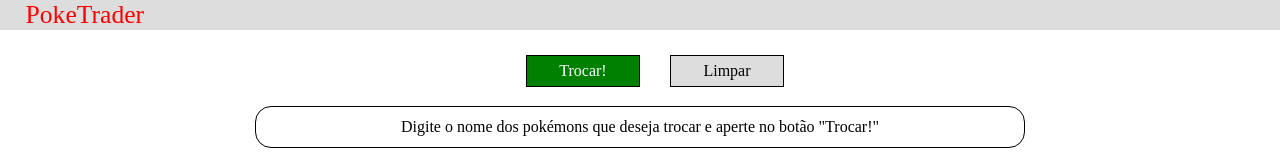
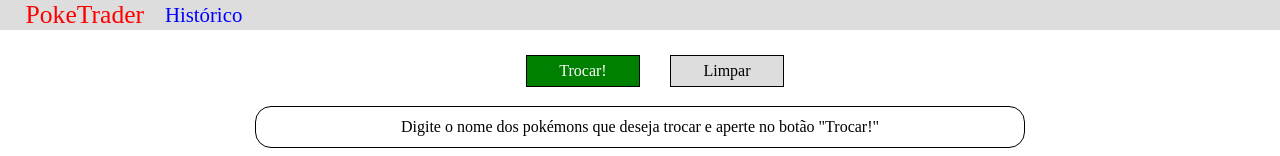
Before and after one commit to tiagorccabral/poketrader-front, a React (Create React App) app: page / in a window 1280 px wide. Shown: the top 156 px of the page. Built offline with nearby package versions, Linux system fonts and the light colour scheme.

Commit message:
:sparkles: feat: initial list of trade history

```diff
--- /dev/null
+++ b/src/components/HistoryBox/index.js
@@ -0,0 +1,51 @@
+import React, { useEffect, useState } from 'react';
+import axios from 'axios';
+
+import {
+  Container, TradeItemListContainer, TradeItemMetadataContainer, TradeItemMetadataText, TradeItemBox
+} from './styles';
+
+function HistoryBox() {
+
+  async function fetchTradeHistory() {
+    try {
+      const data = await axios.get('http://localhost:3000/v1/trade_history')
+      setTrades(data.data)
+    } catch (error) {
+      console.log(error)
+    }
+  }
+
+  useEffect(() => {
+    fetchTradeHistory();
+  }, []);
+
+  const [trades, setTrades] = useState([]);
+
+  const dateFormat = (date) => {
+    date = new Date(date)
+    return date.toDateString()
+  }
+
+  return (
+    <Container>
+      <TradeItemListContainer>
+        {
+          trades.map(trade => {
+            return (
+              <TradeItemBox>
+                <TradeItemMetadataContainer>
+                  <TradeItemMetadataText>Resultado: {trade.result ? 'Troca justa' : 'Troca injusta'}</TradeItemMetadataText>
+                  <TradeItemMetadataText>Dia: {dateFormat(trade.date)}</TradeItemMetadataText>
+                </TradeItemMetadataContainer>
+              </TradeItemBox>
+            )
+          })
+        }
+      </TradeItemListContainer>
+
+    </Container>
+  );
+}
+
+export default HistoryBox;
--- /dev/null
+++ b/src/components/HistoryBox/styles.js
@@ -0,0 +1,39 @@
+import styled from 'styled-components';
+
+export const Container = styled.div`
+  width: 100%;
+  display: flex;
+  justify-content: center;
+  align-items: center;
+`;
+
+export const TradeItemListContainer = styled.div`
+  width: 100%;
+  display: grid;
+  grid-template-columns: 1fr 1fr;
+  grid-row-gap: 20px;
+  align-items: center;
+  justify-content: center;
+`;
+
+export const TradeItemBox = styled.div`
+  width: 100%;
+  display: grid;
+  grid-template-columns: 80%;
+  align-items: center;
+  justify-content: center;
+`;
+
+export const TradeItemMetadataContainer = styled.div`
+  width: 100%;
+  height: 40px;
+  display: grid;
+  grid-template-columns: 1fr 1fr;
+  justify-content: center;
+  align-items: center;
+  border: 1px solid #ddd;
+`;
+
+export const TradeItemMetadataText = styled.span`
+  font-size: 16px;
+`;
--- a/src/components/shared/Navbar/index.js
+++ b/src/components/shared/Navbar/index.js
@@ -1,11 +1,14 @@
 import React from 'react';
 
-import { Container, BrandName } from './styles';
+import { Container, BrandName, ItemsList, Item } from './styles';
 
 function Navbar() {
   return (
     <Container>
       <BrandName to="/">PokeTrader</BrandName>
+      <ItemsList>
+        <Item to="/history">Histórico</Item>
+      </ItemsList>
     </Container>
   );
 }
--- a/src/components/shared/Navbar/styles.js
+++ b/src/components/shared/Navbar/styles.js
@@ -14,3 +14,18 @@ export const BrandName = styled(Link)`
   font-size: 1.6em;
   margin-left: 1em;
 `;
+
+export const ItemsList = styled.ul`
+  margin: 0;
+  padding: 0;
+  list-style-type: none;
+  display: flex;
+  align-items:center;
+`;
+
+export const Item = styled(Link)`
+  text-decoration: none;
+  color: blue;
+  font-size: 1.3em;
+  margin-left: 1em;
+`;
--- /dev/null
+++ b/src/pages/HistoryScreen/index.js
@@ -0,0 +1,15 @@
+import React from 'react';
+
+import HistoryBox from '../../components/HistoryBox'
+
+import { Container } from './styles';
+
+function HistoryScreen() {
+  return (
+    <Container>
+      <HistoryBox />
+    </Container>
+  );
+}
+
+export default HistoryScreen;
--- /dev/null
+++ b/src/pages/HistoryScreen/styles.js
@@ -0,0 +1,10 @@
+import styled from 'styled-components';
+
+export const Container = styled.div`
+  width: 100%;
+  height: 100%;
+  display: flex;
+  margin-top: 1em;
+  justify-content: center;
+  align-items: center;
+`;
--- a/src/routes/index.js
+++ b/src/routes/index.js
@@ -3,6 +3,7 @@ import { Switch } from "react-router-dom";
 import Route from "./Route";
 
 import TradeScreen from "../pages/TradeScreen";
+import HistoryScreen from "../pages/HistoryScreen";
 
 import Navbar from "../components/shared/Navbar";
 
@@ -12,6 +13,7 @@ function Routes() {
       <Navbar />
       <Switch>
         <Route path="/" exact component={TradeScreen} />
+        <Route path="/history" exact component={HistoryScreen} />
       </Switch>
     </div>
   );
```
